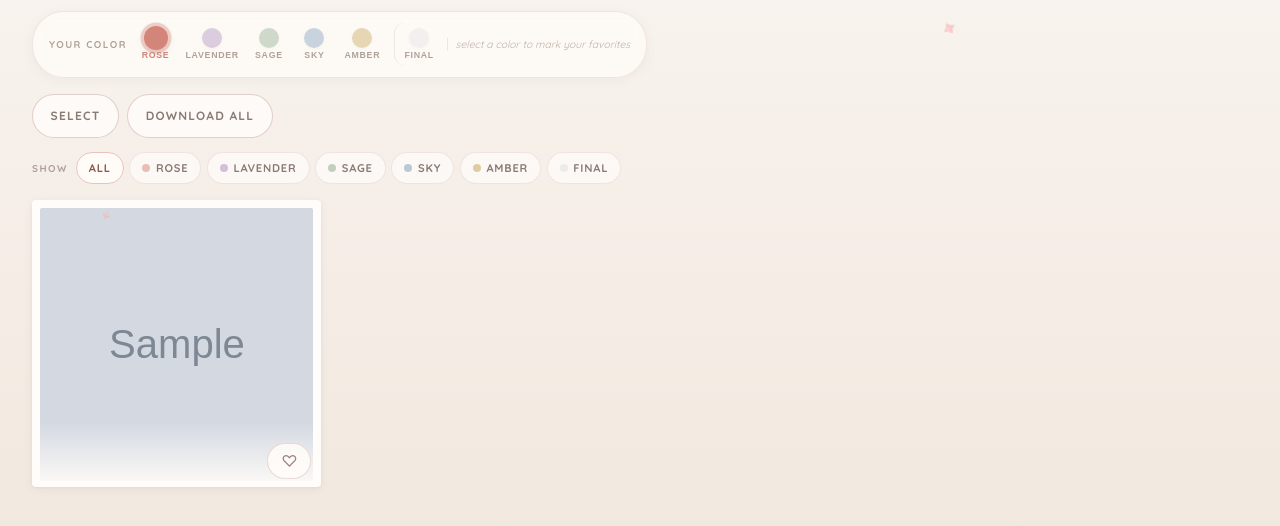
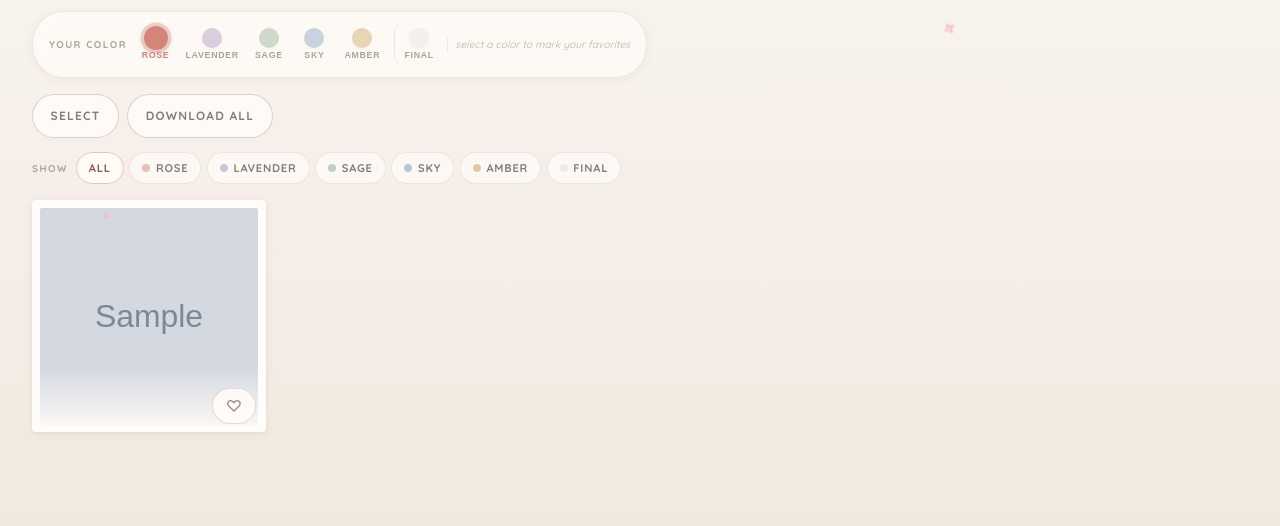
Before and after one commit to rijun/cosplay-photography-toolkit, a Django app: template web/templates/gallery.html in a window 1280 px wide. Shown: the part 143-669 px from the top of the page. Run offline with Django 5.2, Linux system fonts and the light colour scheme; the template is opened without the code that fills it: most values are stand-ins (such as "Sample title", 1, 10 or a date in 2020); grey boxes marked "Sample" are stand-in pictures; some libraries are stand-ins or nearby versions.

Commit message:
Restore tablet layout and adjust desktop layout

```diff
--- a/web/gallery/static/gallery/css/style.css
+++ b/web/gallery/static/gallery/css/style.css
@@ -859,6 +859,17 @@ h1::after {
 }
 
 /* =============================================
+   TABLET — wider grid
+   ============================================= */
+
+@media (min-width: 540px) {
+    .photo-grid {
+        grid-template-columns: repeat(auto-fill, minmax(220px, 1fr));
+        gap: 0.75rem;
+    }
+}
+
+/* =============================================
    DESKTOP — full experience
    ============================================= */
 
@@ -918,12 +929,6 @@ h1::after {
     .flag-dot:hover .flag-dot-inner { opacity: 0.7; transform: scale(1.1); }
 
     .flag-dot--final { margin-left: 0.35rem; padding-left: 0.6rem; }
-
-    /* Grid */
-    .photo-grid {
-        grid-template-columns: repeat(auto-fill, minmax(280px, 1fr));
-        gap: 1.25rem;
-    }
 
     /* Cards — polaroid hover */
     .photo-card {
```
